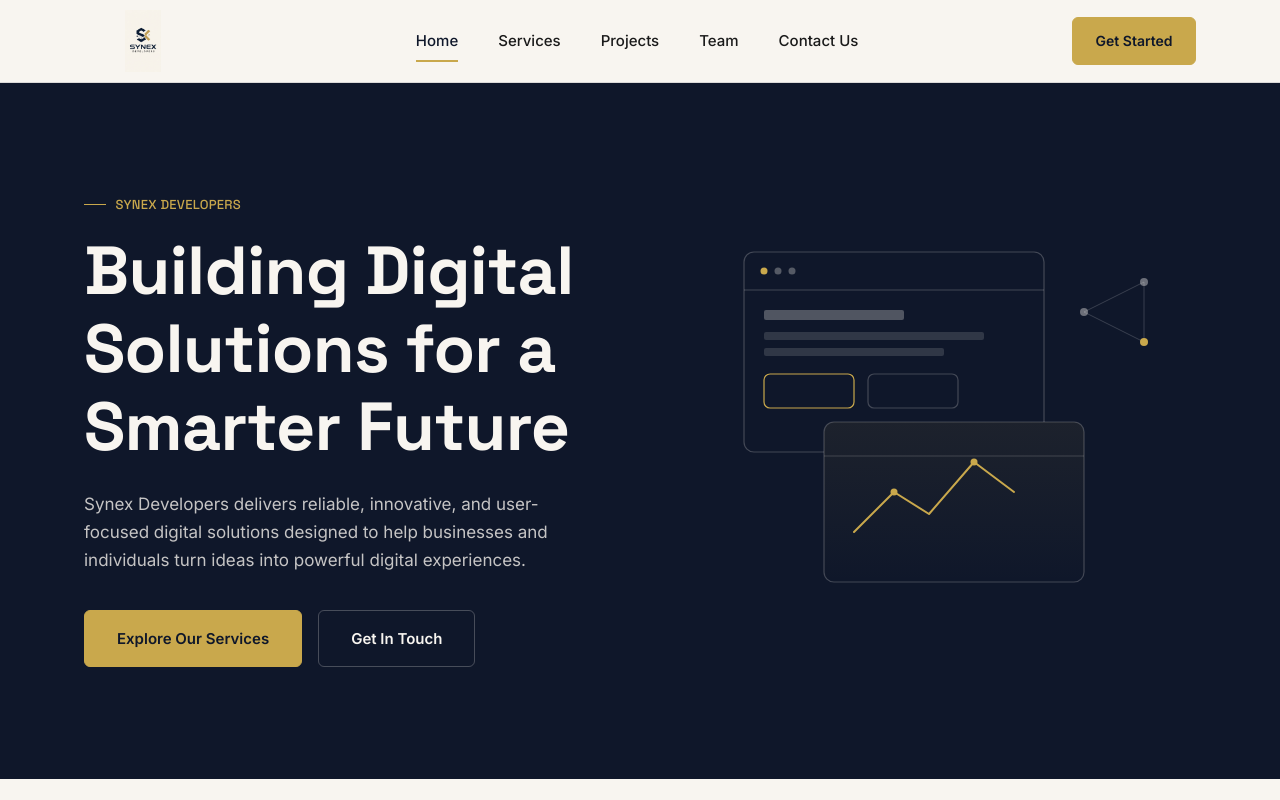
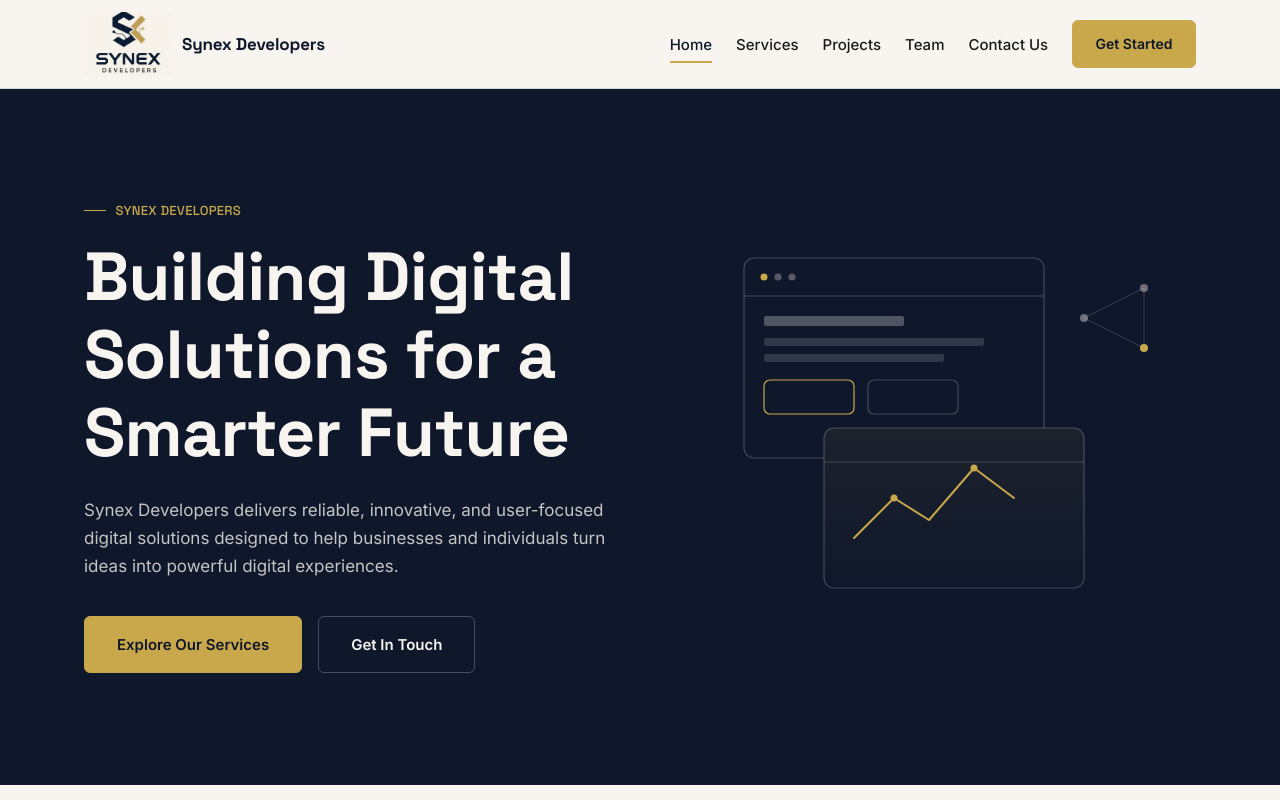
Before and after one commit to SynexDevelopers/website-, a website: page public/index.html in a window 1280 px wide. Shown: the top 800 px of the page. Drawn offline with Linux system fonts and the light colour scheme.

Commit message:
Align shared branding navigation and project typography

```diff
--- a/public/css/style.css
+++ b/public/css/style.css
@@ -2700,3 +2700,15 @@ form.is-submitted .form-fields { display: none; }
 
 @media (max-width: 560px) { .connect-layout { flex-direction: column; text-align: center; } }
 .projects-grid{display:grid;grid-template-columns:repeat(2,minmax(0,1fr));gap:32px;margin:32px 0}.project-card{padding:32px}.project-card p{margin:20px 0;line-height:1.7}.project-features{padding-left:24px;margin:24px 0 40px}.project-features li{padding:8px 0}.projects-grid+.section-head{margin-top:32px}@media(max-width:700px){.projects-grid{grid-template-columns:1fr}.project-card{padding:24px}}
+
+/* Shared header geometry and readable project layouts. */
+.navbar .container{min-height:88px;height:auto;padding-top:10px;padding-bottom:10px;gap:24px}
+.navbar .brand{flex:0 0 auto;gap:10px;white-space:nowrap;font-size:17px;line-height:1.2}
+.navbar .brand img{width:88px;height:64px;object-fit:cover;object-position:50% 50%;flex-shrink:0}
+.navbar .nav-links{align-items:center;gap:24px;margin-left:auto}
+.navbar .nav-links a{white-space:nowrap;line-height:1.4}
+.navbar .nav-right{flex-shrink:0}.project-card{display:flex;flex-direction:column;align-items:flex-start}.project-card .btn{margin-top:auto}.project-card p{flex:1}.project-features{max-width:70ch}.hero-desc{max-width:65ch;overflow-wrap:break-word}
+@media(max-width:1100px){.navbar .container{gap:14px}.navbar .nav-links{gap:16px}.navbar .brand{font-size:15px}.navbar .brand img{width:70px;height:54px}}
+@media(max-width:900px){.navbar .nav-links{align-items:flex-start;gap:0;top:84px}.navbar .container{min-height:84px}.navbar .nav-right{margin-left:auto}.navbar .brand{font-size:16px}}
+@media(max-width:400px){.navbar .brand{font-size:14px;gap:6px}.navbar .brand img{width:60px;height:50px}}
+@media(prefers-reduced-motion:reduce){.navbar,.nav-links,.btn,.project-card{transition:none!important;animation:none!important}}
--- a/public/index.html
+++ b/public/index.html
@@ -10,9 +10,9 @@
 <body>
 <header class="navbar">
   <div class="container">
-    <a href="index.html" class="brand" aria-label="Synex Developers home"><img src="images/logo.png" alt="Synex Developers"></a>
+    <a href="index.html" class="brand" aria-label="Synex Developers home"><img src="/images/logo.png" alt="" width="88" height="64"><span>Synex Developers</span></a>
     <nav class="nav-links" id="navLinks">
-      <a href="index.html" class="is-active">Home</a><a href="services.html">Services</a><a href="/projects.html">Projects</a><a href="team.html">Team</a><a href="contact.html">Contact Us</a>
+      <a href="index.html" class="is-active" aria-current="page">Home</a><a href="services.html">Services</a><a href="/projects.html">Projects</a><a href="team.html">Team</a><a href="contact.html">Contact Us</a>
     </nav>
     <div class="nav-right"><a href="services.html#order" class="btn btn-primary btn-sm">Get Started</a><button class="nav-toggle" id="navToggle" aria-label="Toggle menu" aria-expanded="false"><span></span><span></span><span></span></button></div>
   </div>
```
Also changed, not shown: public/contact.html (+2 -2 lines), public/projects.html (+2 -2 lines), public/relay-cloud.html (+2 -2 lines), public/relay-offline.html (+2 -2 lines), public/services.html (+2 -2 lines), public/team.html (+2 -2 lines).
